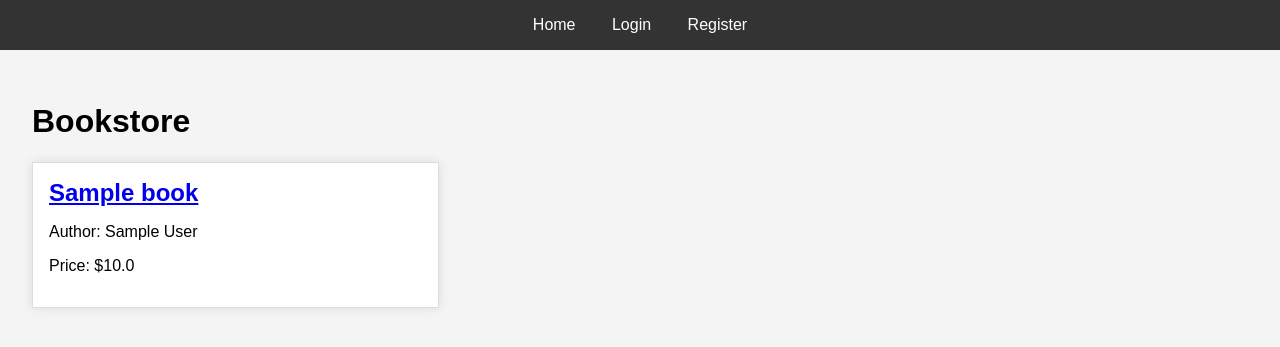
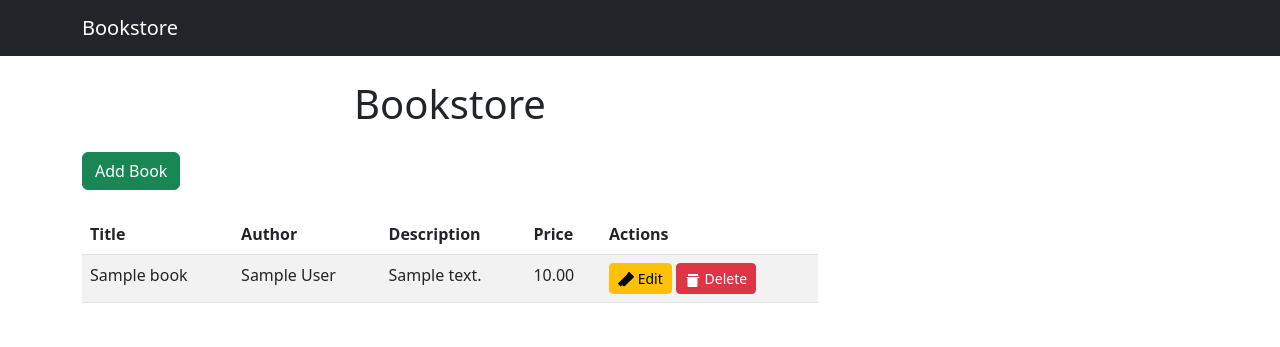
Before and after one commit to aaryamaster/Online-BookStore, a Flask app: page / in a window 1280 px wide. Shown: the top 347 px of the page. Run offline with Flask 3, Linux system fonts and the light colour scheme; tables that the repository leaves empty hold one stand-in row (values such as "Sample post").

Commit message:
updated code

```diff
--- a/app.py
+++ b/app.py
@@ -1,30 +1,27 @@
-from flask import Flask, render_template, redirect, url_for, request, jsonify
+from flask import Flask, render_template, request, redirect, url_for
 from flask_sqlalchemy import SQLAlchemy
-from flask_jwt_extended import JWTManager, create_access_token, jwt_required, get_jwt_identity
-import os
+from decimal import Decimal
 
 app = Flask(__name__)
+app.config['SQLALCHEMY_DATABASE_URI'] = 'mysql+pymysql://root:aaryamaster@localhost/bookstore'
+app.config['SQLALCHEMY_TRACK_MODIFICATIONS'] = False
+app.secret_key = 'your_secret_key'  # Set your secret key for sessions
+db = SQLAlchemy(app)
 
-# Configuration
-app.config['SQLALCHEMY_DATABASE_URI'] = 'mysql+pymysql://aarya:aarya123@/bookstore?unix_socket=/cloudsql/online-bookstore-428523:us-central1:book'
-app.config['SQLALCHEMY_TRACK_MODIFICATIONS'] = False
-app.config['JWT_SECRET_KEY'] = 'your_jwt_secret_key'
-
-db = SQLAlchemy(app)
-jwt = JWTManager(app)
-
-# Models
-class User(db.Model):
-    id = db.Column(db.Integer, primary_key=True)
-    username = db.Column(db.String(80), unique=True, nullable=False)
-    password = db.Column(db.String(80), nullable=False)
-
+# Define the Book model
 class Book(db.Model):
     id = db.Column(db.Integer, primary_key=True)
     title = db.Column(db.String(100), nullable=False)
     author = db.Column(db.String(100), nullable=False)
-    description = db.Column(db.Text, nullable=True)
-    price = db.Column(db.Float, nullable=False)
+    description = db.Column(db.Text)
+    price = db.Column(db.DECIMAL(10, 2), nullable=False)  # DECIMAL type for precise monetary values
+
+    def __repr__(self):
+        return f'<Book {self.id}, {self.title}>'
+
+# Create all tables based on defined models
+with app.app_context():
+    db.create_all()
 
 # Routes
 @app.route('/')
@@ -32,58 +29,67 @@
     books = Book.query.all()
     return render_template('index.html', books=books)
 
-@app.route('/register', methods=['GET', 'POST'])
-def register():
+@app.route('/add_book', methods=['GET', 'POST'])
+def add_book():
     if request.method == 'POST':
-        data = request.form
-        new_user = User(username=data['username'], password=data['password'])
-        db.session.add(new_user)
-        db.session.commit()
-        return redirect(url_for('login'))
-    return render_template('register.html')
+        title = request.form['title']
+        author = request.form['author']
+        description = request.form['description']
+        price = Decimal(request.form['price'].strip('$'))  # Convert price to Decimal after stripping '$'
 
-@app.route('/login', methods=['GET', 'POST'])
-def login():
-    if request.method == 'POST':
-        data = request.form
-        user = User.query.filter_by(username=data['username'], password=data['password']).first()
-        if not user:
-            return 'Invalid credentials', 401
-        access_token = create_access_token(identity=user.id)
-        return jsonify(access_token=access_token)
-    return render_template('login.html')
+        new_book = Book(title=title, author=author, description=description, price=price)
 
-@app.route('/books', methods=['POST'])
-@jwt_required()
-def add_book():
-    data = request.get_json()
-    new_book = Book(**data)
-    db.session.add(new_book)
-    db.session.commit()
-    return jsonify({'message': 'Book added!'}), 201
+        try:
+            db.session.add(new_book)
+            db.session.commit()
+            return redirect(url_for('index'))
+        except Exception as e:
+            db.session.rollback()
+            print(f"Error adding book: {e}")
+            # Handle the error as needed
+            return "Error adding book"
+
+    return render_template('add_book.html')
 
 @app.route('/books/<int:id>', methods=['GET'])
 def get_book(id):
     book = Book.query.get_or_404(id)
     return render_template('book_detail.html', book=book)
 
-@app.route('/books/<int:id>', methods=['PUT'])
-@jwt_required()
-def update_book(id):
-    data = request.get_json()
+@app.route('/books/<int:id>/edit', methods=['GET', 'POST'])
+def edit_book(id):
     book = Book.query.get_or_404(id)
-    for key, value in data.items():
-        setattr(book, key, value)
-    db.session.commit()
-    return jsonify({'message': 'Book updated!'})
 
-@app.route('/books/<int:id>', methods=['DELETE'])
-@jwt_required()
+    if request.method == 'POST':
+        book.title = request.form['title']
+        book.author = request.form['author']
+        book.description = request.form['description']
+        book.price = Decimal(request.form['price'].strip('$'))
+
+        try:
+            db.session.commit()
+            return redirect(url_for('get_book', id=id))
+        except Exception as e:
+            db.session.rollback()
+            print(f"Error updating book: {e}")
+            # Handle the error as needed
+            return "Error updating book"
+
+    return render_template('edit_book.html', book=book)
+
+@app.route('/books/<int:id>/delete', methods=['POST'])
 def delete_book(id):
     book = Book.query.get_or_404(id)
-    db.session.delete(book)
-    db.session.commit()
-    return jsonify({'message': 'Book deleted!'})
+
+    try:
+        db.session.delete(book)
+        db.session.commit()
+        return redirect(url_for('index'))
+    except Exception as e:
+        db.session.rollback()
+        print(f"Error deleting book: {e}")
+        # Handle the error as needed
+        return "Error deleting book"
 
 if __name__ == '__main__':
     app.run(debug=True)
--- a/static/css/styles.css
+++ b/static/css/styles.css
@@ -1,69 +1,40 @@
 body {
     font-family: Arial, sans-serif;
-    margin: 0;
-    padding: 0;
-    background-color: #f4f4f4;
+    line-height: 1.6;
+    background-color: #f0f0f0;
+    padding: 20px;
+    max-width: 800px;
+    margin: auto;
 }
 
-nav {
-    background-color: #333;
-    color: #fff;
-    padding: 1rem;
-    text-align: center;
+h1, h2, h3 {
+    color: #333;
 }
 
-nav a {
-    color: #fff;
-    margin: 0 1rem;
-    text-decoration: none;
+ul {
+    list-style-type: none;
+    padding: 0;
 }
 
-.container {
-    padding: 2rem;
-}
-
-.book-list {
-    display: flex;
-    flex-wrap: wrap;
-    gap: 1rem;
-}
-
-.book {
+li {
     background-color: #fff;
-    border: 1px solid #ddd;
-    padding: 1rem;
-    width: calc(33.333% - 2rem);
-    box-shadow: 0 0 10px rgba(0,0,0,0.1);
-}
-
-.book h2 {
-    margin: 0;
+    border: 1px solid #ccc;
+    margin-bottom: 10px;
+    padding: 10px;
 }
 
 form {
-    display: flex;
-    flex-direction: column;
-    gap: 1rem;
-    max-width: 300px;
+    margin-top: 10px;
 }
 
-label {
-    font-weight: bold;
-}
-
-input {
-    padding: 0.5rem;
-    font-size: 1rem;
-}
-
-button {
-    padding: 0.5rem;
-    background-color: #333;
-    color: #fff;
+form input[type="submit"] {
+    background-color: #4CAF50;
+    color: white;
+    padding: 10px 15px;
     border: none;
     cursor: pointer;
 }
 
-button:hover {
-    background-color: #555;
+form input[type="submit"]:hover {
+    background-color: #45a049;
 }
--- /dev/null
+++ b/templates/base.html
@@ -0,0 +1,35 @@
+<!DOCTYPE html>
+<html lang="en">
+<head>
+    <meta charset="UTF-8">
+    <meta name="viewport" content="width=device-width, initial-scale=1.0">
+    <title>{% block title %}Bookstore{% endblock %}</title>
+    <!-- Bootstrap CSS -->
+    <link href="https://cdn.jsdelivr.net/npm/bootstrap@5.3.0/dist/css/bootstrap.min.css" rel="stylesheet">
+    <!-- Custom CSS -->
+    <link rel="stylesheet" href="{{ url_for('static', filename='style.css') }}">
+</head>
+<body>
+    <nav class="navbar navbar-expand-lg navbar-dark bg-dark">
+        <div class="container">
+            <a class="navbar-brand" href="{{ url_for('index') }}">Bookstore</a>
+        </div>
+    </nav>
+
+    <div class="container mt-4">
+        <div class="row">
+            <div class="col-md-8">
+                {% block content %}
+                {% endblock %}
+            </div>
+            <div class="col-md-4">
+                {% block sidebar %}
+                {% endblock %}
+            </div>
+        </div>
+    </div>
+
+    <!-- Bootstrap JS Bundle (popper.js included) -->
+    <script src="https://cdn.jsdelivr.net/npm/bootstrap@5.3.0/dist/js/bootstrap.bundle.min.js"></script>
+</body>
+</html>
--- a/templates/index.html
+++ b/templates/index.html
@@ -1,13 +1,43 @@
-{% extends "layout.html" %}
+{% extends "base.html" %}
+
 {% block content %}
-<h1>Bookstore</h1>
-<div class="book-list">
-    {% for book in books %}
-    <div class="book">
-        <h2><a href="{{ url_for('get_book', id=book.id) }}">{{ book.title }}</a></h2>
-        <p>Author: {{ book.author }}</p>
-        <p>Price: ${{ book.price }}</p>
-    </div>
-    {% endfor %}
-</div>
+    <h1 class="text-center mb-4">Bookstore</h1>
+    <a href="{{ url_for('edit_book', id=-1) }}" class="btn btn-success mb-4">Add Book</a>
+    <table class="table table-striped">
+        <thead>
+            <tr>
+                <th>Title</th>
+                <th>Author</th>
+                <th>Description</th>
+                <th>Price</th>
+                <th>Actions</th>
+            </tr>
+        </thead>
+        <tbody>
+            {% for book in books %}
+            <tr>
+                <td>{{ book.title }}</td>
+                <td>{{ book.author }}</td>
+                <td>{{ book.description[:100] }}</td>
+                <td>{{ book.price }}</td>
+                <td>
+                    <a href="{{ url_for('edit_book', id=book.id) }}" class="btn btn-warning btn-sm">
+                        <svg xmlns="http://www.w3.org/2000/svg" width="16" height="16" fill="currentColor" class="bi bi-pencil-fill" viewBox="0 0 16 16">
+                            <path d="M.146 11.354a.5.5 0 0 0 0 .707l2.147 2.146a.5.5 0 0 0 .708 0l8.647-8.646a.5.5 0 0 0 0-.708l-2.146-2.147a.5.5 0 0 0-.707 0L.146 11.354z"/>
+                            <path fill-rule="evenodd" d="M10.354.146a1 1 0 0 1 1.32.083l3.829 3.829a1 1 0 0 1 .083 1.32l-8.647 8.647a1 1 0 0 1-.708.293H5.5a1 1 0 0 1-1-1v-3.646a1 1 0 0 1 .293-.708z"/>
+                          </svg>
+                        Edit
+                    </a>
+                    <a href="{{ url_for('delete_book', id=book.id) }}" class="btn btn-danger btn-sm">
+                        <svg xmlns="http://www.w3.org/2000/svg" width="16" height="16" fill="currentColor" class="bi bi-trash-fill" viewBox="0 0 16 16">
+                            <path d="M1.5 5.5a.5.5 0 0 1 .5-.5h12a.5.5 0 0 1 .5.5V6h-13v-.5zm3.8-2.7a.5.5 0 0 1 .5-.5h3a.5.5 0 0 1 .5.5V4h-4V2.8zm8 .2V4H3V2h9.8z"/>
+                            <path fill-rule="evenodd" d="M2.5 6V14a1 1 0 0 0 1 1h8a1 1 0 0 0 1-1V6H2.5z"/>
+                          </svg>
+                        Delete
+                    </a>
+                </td>
+            </tr>
+            {% endfor %}
+        </tbody>
+    </table>
 {% endblock %}
--- a/templates/layout.html
+++ /dev/null
@@ -1,19 +0,0 @@
-<!DOCTYPE html>
-<html lang="en">
-<head>
-    <meta charset="UTF-8">
-    <meta name="viewport" content="width=device-width, initial-scale=1.0">
-    <title>Online Bookstore</title>
-    <link rel="stylesheet" href="{{ url_for('static', filename='css/styles.css') }}">
-</head>
-<body>
-    <nav>
-        <a href="/">Home</a>
-        <a href="/login">Login</a>
-        <a href="/register">Register</a>
-    </nav>
-    <div class="container">
-        {% block content %}{% endblock %}
-    </div>
-</body>
-</html>
```
Also changed, not shown: templates/add_book.html (added, +27 -0 lines), templates/book_detail.html (+11 -5 lines), templates/edit_book.html (added, +27 -0 lines), templates/login.html (deleted, +0 -11 lines), templates/register.html (deleted, +0 -11 lines).
